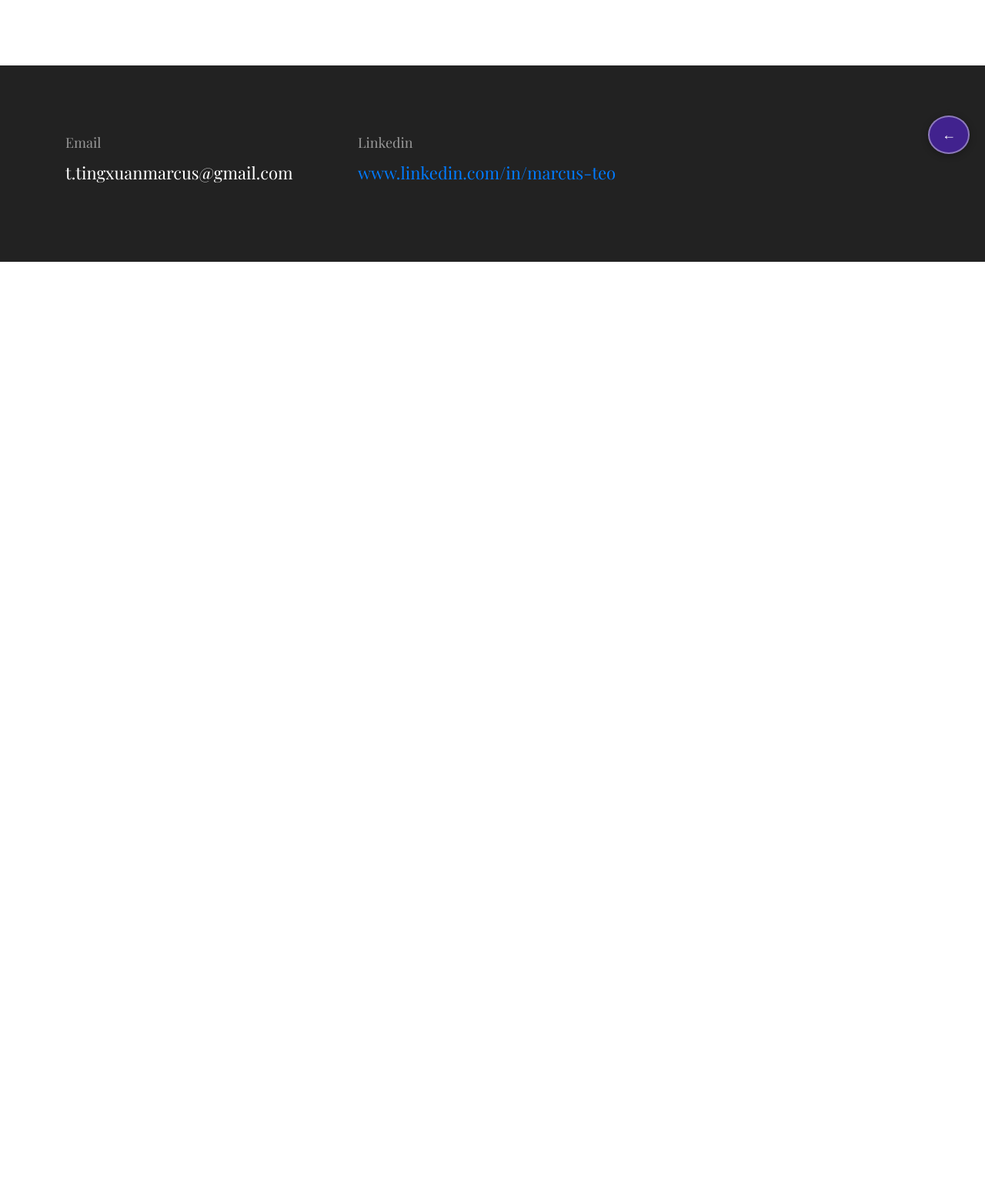
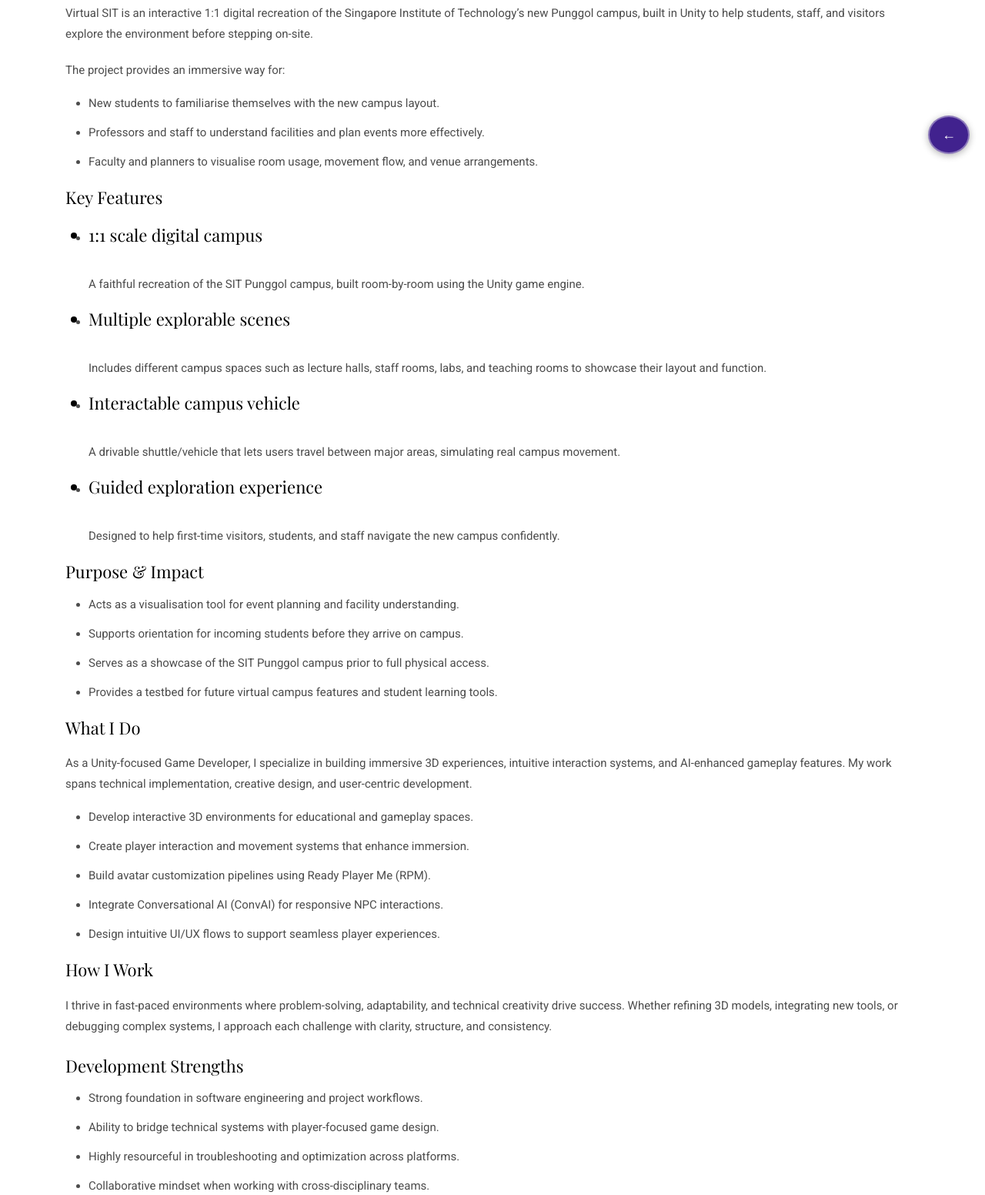
Before and after one commit to MarcusTTX/MarcusTTX.github.io, a plain HTML site: page Intern_Project1.html in a window 1280 px wide. Shown: the part 580-2132 px from the top of the page at 77% size. Before the commit the page ends 920 px from the top, so only its background shows below. Drawn offline with nearby package versions, Linux system fonts and the light colour scheme.

Commit message:
Virtual SIT updated

```diff
--- a/Intern_Project1.html
+++ b/Intern_Project1.html
@@ -76,6 +76,100 @@
     <div class="row">
       <div class="col-lg-12">
         <div class="content">
+          <p class="paragraph">
+            Virtual SIT is an interactive 1:1 digital recreation of the Singapore Institute of Technology’s
+            new Punggol campus, built in Unity to help students, staff, and visitors explore the environment before
+            stepping on-site.
+          </p>
+
+          <p class="paragraph">
+            The project provides an immersive way for:
+          </p>
+
+          <div class="bullet-list">
+            <ul>
+              <li>New students to familiarise themselves with the new campus layout.</li>
+              <li>Professors and staff to understand facilities and plan events more effectively.</li>
+              <li>Faculty and planners to visualise room usage, movement flow, and venue arrangements.</li>
+            </ul>
+          </div>
+
+          <h4 class="mt-4">Key Features</h4>
+
+          <div class="bullet-list">
+            <ul>
+              <li>
+                <strong>1:1 scale digital campus</strong><br>
+                A faithful recreation of the SIT Punggol campus, built room-by-room using the Unity game engine.
+              </li>
+              <li>
+                <strong>Multiple explorable scenes</strong><br>
+                Includes different campus spaces such as lecture halls, staff rooms, labs, and teaching rooms to
+                showcase their layout and function.
+              </li>
+              <li>
+                <strong>Interactable campus vehicle</strong><br>
+                A drivable shuttle/vehicle that lets users travel between major areas, simulating real campus movement.
+              </li>
+              <li>
+                <strong>Guided exploration experience</strong><br>
+                Designed to help first-time visitors, students, and staff navigate the new campus confidently.
+              </li>
+            </ul>
+          </div>
+
+          <h4 class="mt-4">Purpose &amp; Impact</h4>
+
+          <div class="bullet-list">
+            <ul>
+              <li>Acts as a visualisation tool for event planning and facility understanding.</li>
+              <li>Supports orientation for incoming students before they arrive on campus.</li>
+              <li>Serves as a showcase of the SIT Punggol campus prior to full physical access.</li>
+              <li>Provides a testbed for future virtual campus features and student learning tools.</li>
+            </ul>
+          </div>
+
+          <h4 class="mt-4">What I Do</h4>
+          <p class="paragraph">
+            As a Unity-focused Game Developer, I specialize in building immersive 3D experiences, intuitive interaction systems,
+            and AI-enhanced gameplay features. My work spans technical implementation, creative design,
+            and user-centric development.
+          </p>
+          <div class="bullet-list">
+           <ul>
+            <li>Develop interactive 3D environments for educational and gameplay spaces.</li>
+            <li>Create player interaction and movement systems that enhance immersion.</li>
+            <li>Build avatar customization pipelines using Ready Player Me (RPM).</li>
+            <li>Integrate Conversational AI (ConvAI) for responsive NPC interactions.</li>
+            <li>Design intuitive UI/UX flows to support seamless player experiences.</li>
+          </ul>
+        </div>
+
+
+          <h4 class="mt-4">How I Work</h4>
+          <p class="paragraph">
+            I thrive in fast-paced environments where problem-solving, adaptability, and technical creativity
+            drive success. Whether refining 3D models, integrating new tools, or debugging complex systems,
+            I approach each challenge with clarity, structure, and consistency.
+          </p>
+
+          <h4 class="mt-4">Development Strengths</h4>
+          <div class="bullet-list">
+            <ul>
+              <li>Strong foundation in software engineering and project workflows.</li>
+              <li>Ability to bridge technical systems with player-focused game design.</li>
+              <li>Highly resourceful in troubleshooting and optimization across platforms.</li>
+              <li>Collaborative mindset when working with cross-disciplinary teams.</li>
+            </ul>
+          </div>
+          <h4 class="mt-4">Where I Add Value</h4>
+          <p class="paragraph">
+            I bridge the gap between game design, technical implementation, and AI-driven innovation.
+            My work enhances player immersion, strengthens system efficiency,
+            and brings ideas to life through thoughtful mechanics and well-crafted environments.
+          </p>
+
+          <blockquote>Due to NDA, I could not share any videos and images of my works done from this project. However, I could recount my experience and work done from this project</blockquote>
         </div>
       </div>
     </div>
--- a/css/style.css
+++ b/css/style.css
@@ -1121,3 +1121,9 @@ blockquote {
   text-shadow: 0 2px 6px rgba(0,0,0,0.6);
   pointer-events: none;
 }
+
+.bullet-list ul {
+  list-style-type: disc !important;
+  padding-left: 20px;
+  margin-left: 10px;
+}
```
